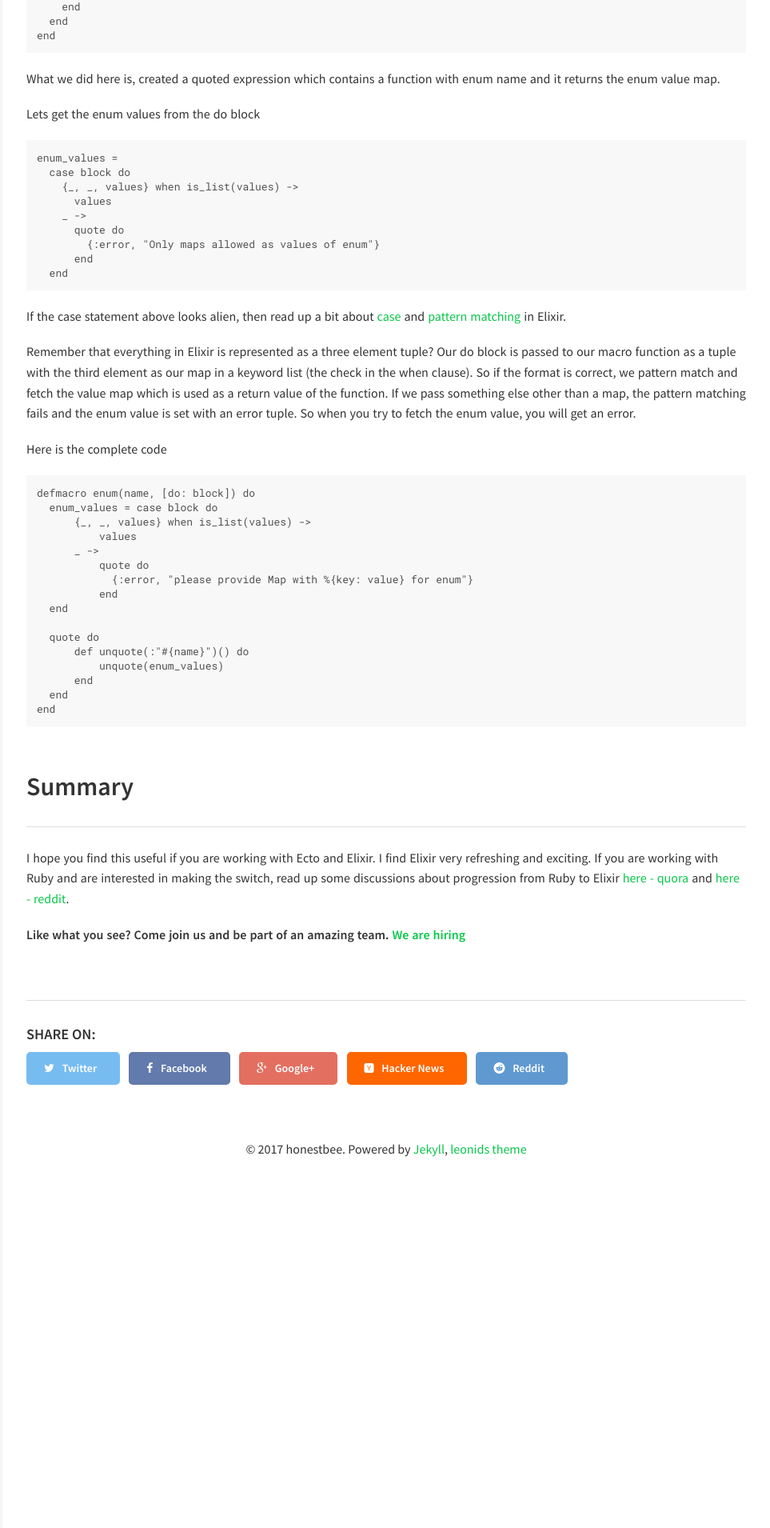
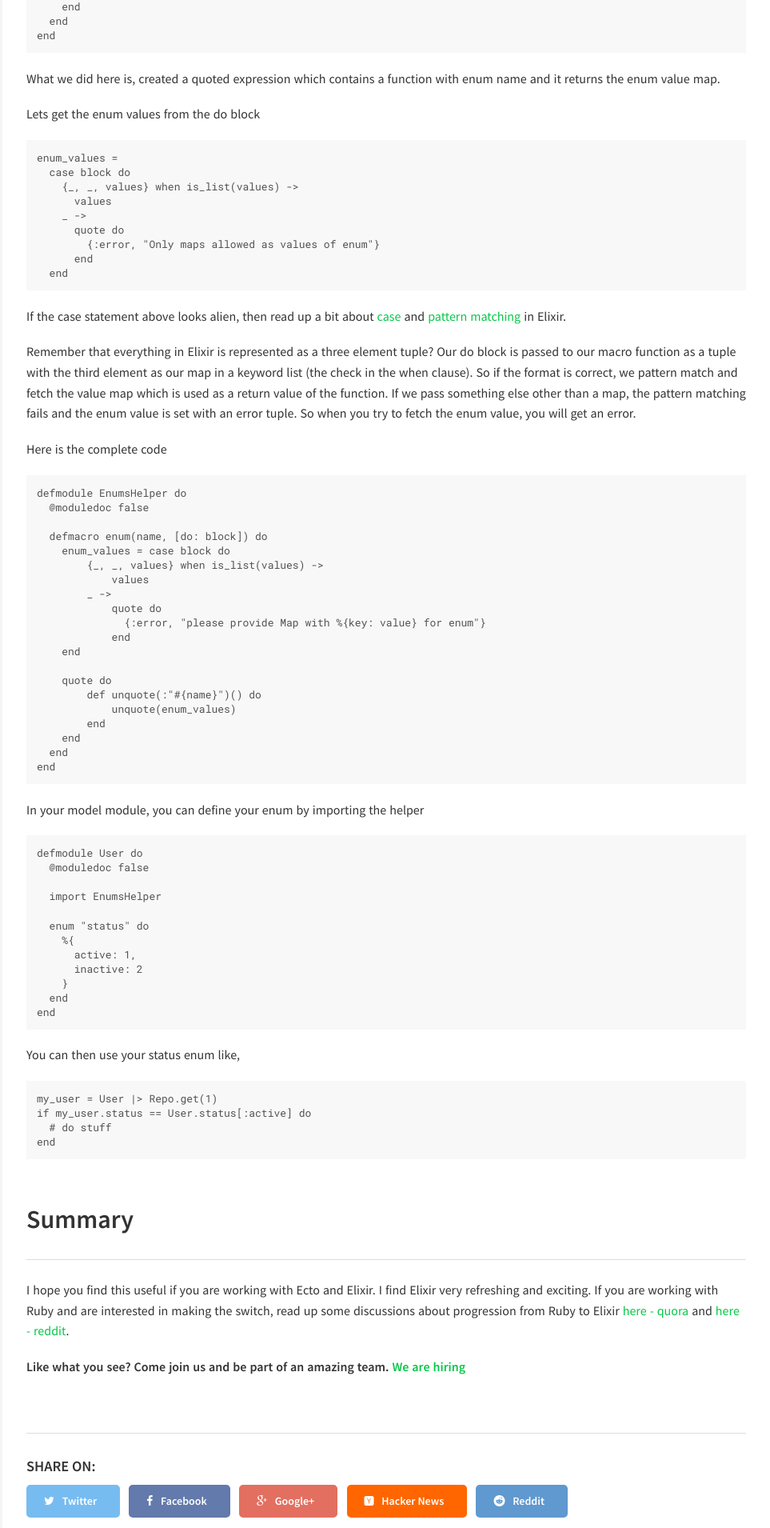
Before and after one commit to honestbee/honestbee.github.io, a Jekyll site: the page built from _posts/2017-04-28-enums-in-elixir-ecto.md, in a window 1280 px wide. Shown: the part 3090-5000 px from the top of the page at 80% size, without its empty margins (317-1280 px from the left). Built offline with Jekyll 4.4.1, drawn with Linux system fonts in a browser that asks for light colours.

Commit message:
Add example of using the enum

````diff
--- a/_posts/2017-04-28-enums-in-elixir-ecto.md
+++ b/_posts/2017-04-28-enums-in-elixir-ecto.md
@@ -148,21 +148,51 @@ Remember that everything in Elixir is represented as a three element tuple? Our
 Here is the complete code
 
 ```
-defmacro enum(name, [do: block]) do
-  enum_values = case block do
-      {_, _, values} when is_list(values) ->
-          values
-      _ ->
-          quote do
-            {:error, "please provide Map with %{key: value} for enum"}
-          end
+defmodule EnumsHelper do
+  @moduledoc false
+
+  defmacro enum(name, [do: block]) do
+    enum_values = case block do
+        {_, _, values} when is_list(values) ->
+            values
+        _ ->
+            quote do
+              {:error, "please provide Map with %{key: value} for enum"}
+            end
+    end
+
+    quote do
+        def unquote(:"#{name}")() do
+            unquote(enum_values)
+        end
+    end
   end
+end
+```
 
-  quote do
-      def unquote(:"#{name}")() do
-          unquote(enum_values)
-      end
+In your model module, you can define your enum by importing the helper
+
+```
+defmodule User do
+  @moduledoc false
+
+  import EnumsHelper
+
+  enum "status" do
+    %{
+      active: 1,
+      inactive: 2
+    }
   end
+end
+```
+
+You can then use your status enum like,
+
+```
+my_user = User |> Repo.get(1)
+if my_user.status == User.status[:active] do
+  # do stuff
 end
 ```
 
````
